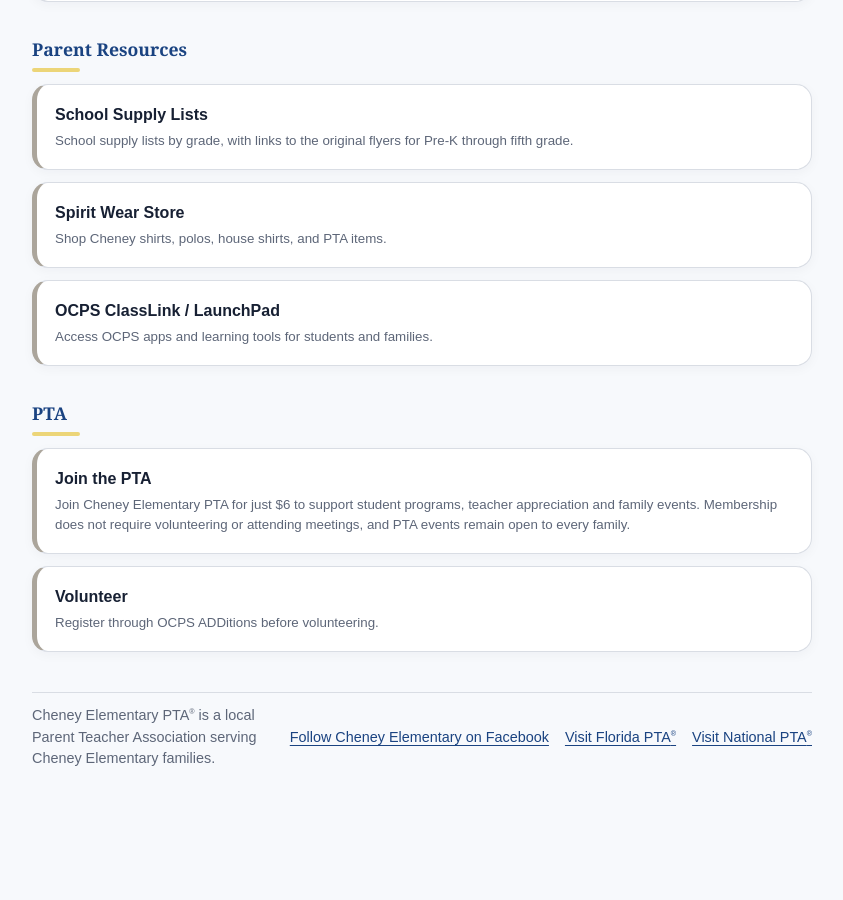
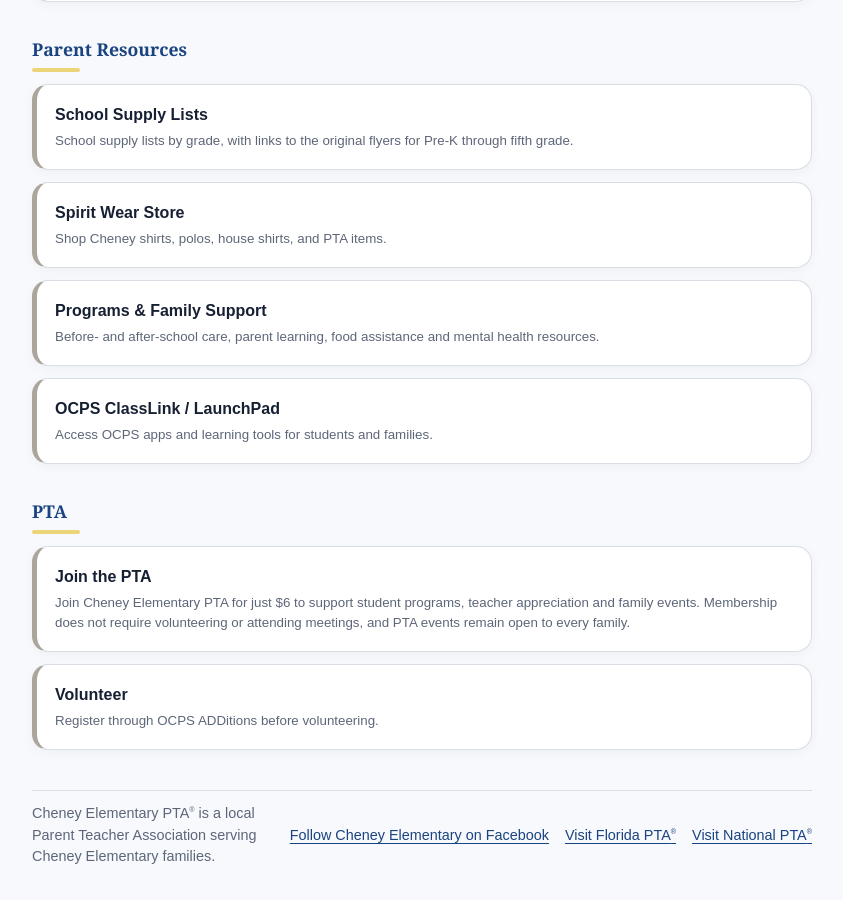
Before and after one commit to matthewtckr/cheneypta, a Jekyll site: the page built from index.md, in a window 1280 px wide and 900 px high, scrolled down 1053 px. Shown: the whole window, without its empty margins (218-1061 px from the left). Built offline with Jekyll 4.4.1, drawn with Linux system fonts in a browser that asks for light colours; before the commit the page ends 1855 px from its top, so only the background shows below that; part of the change alters nothing that is shown.

Commit message:
Add bilingual programs and family support resource

```diff
--- /dev/null
+++ b/_resources/family-support.md
@@ -0,0 +1,63 @@
+---
+title: Programs & Family Support
+title_es: Programas y apoyo para familias
+description: Before- and after-school care, parent learning, food assistance and mental health resources.
+description_es: Cuidado antes y después de clases, aprendizaje para padres, asistencia alimentaria y recursos de salud mental.
+category: Parent Resources
+category_es: Recursos para familias
+order: 120
+external_url: ""
+last_updated: 2026-10-24
+content_en: |
+  Find programs and resources to support Cheney Elementary students and their families. Follow the official links below for current information.
+
+  ## Extended Day
+
+  Cheney Elementary's Extended Day program offers before-school and after-school care.
+
+  [Learn about Extended Day](https://cheneyes.ocps.net/extended-day).
+
+  ## Parent Academy
+
+  Explore OCPS Parent Academies and Trainings for opportunities to learn and support your child's education.
+
+  [Explore Parent Academies and Trainings](https://ocps.net/parent-academies-and-trainings).
+
+  ## Food Pantry
+
+  For information about food pantry support, contact Mrs. MJ through ParentSquare.
+
+  [Open Cheney Elementary on ParentSquare](https://www.parentsquare.com/schools/37675/).
+
+  ## Mental Health Resources
+
+  Find student and family support information through OCPS Mental Health Services.
+
+  [Explore OCPS mental health resources](https://ocps.net/29765_4).
+content_es: |
+  Encuentre programas y recursos para apoyar a los estudiantes de Cheney Elementary y a sus familias. Consulte los enlaces oficiales a continuación para obtener información actualizada.
+
+  ## Extended Day
+
+  El programa Extended Day de Cheney Elementary ofrece cuidado antes y después de clases.
+
+  [Conozca el programa Extended Day](https://cheneyes.ocps.net/extended-day).
+
+  ## Academia para padres
+
+  Explore las academias y capacitaciones para padres de OCPS para encontrar oportunidades de aprender y apoyar la educación de su hijo o hija.
+
+  [Explore las academias y capacitaciones para padres](https://ocps.net/parent-academies-and-trainings).
+
+  ## Despensa de alimentos
+
+  Para obtener información sobre el apoyo de la despensa de alimentos, comuníquese con la Sra. MJ a través de ParentSquare.
+
+  [Abra la página de Cheney Elementary en ParentSquare](https://www.parentsquare.com/schools/37675/).
+
+  ## Recursos de salud mental
+
+  Encuentre información de apoyo para estudiantes y familias a través de los servicios de salud mental de OCPS.
+
+  [Explore los recursos de salud mental de OCPS](https://ocps.net/29765_4).
+---
--- a/index.md
+++ b/index.md
@@ -6,7 +6,7 @@ browser_title: Cheney Elementary PTA | Orlando, Florida
 browser_title_es: PTA de Cheney Elementary | Orlando, Florida
 description: Find Cheney Elementary PTA events, parent resources, volunteer opportunities and membership information for families in Orlando, Florida.
 description_es: Encuentre eventos, recursos para familias, oportunidades de voluntariado e información de membresía de Cheney Elementary PTA en Orlando, Florida.
-last_updated: 2026-10-10
+last_updated: 2026-10-24
 sections:
   - name: Events
     name_es: Eventos
```
